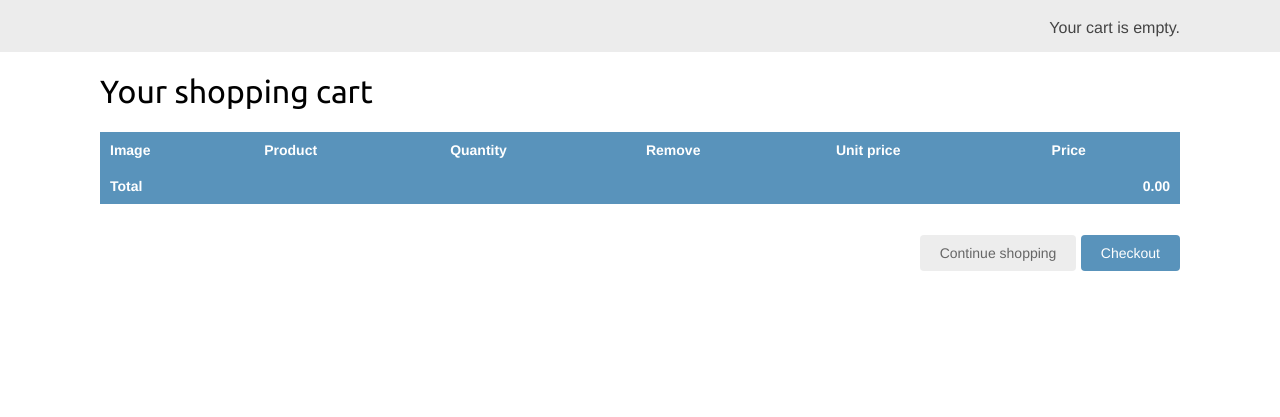
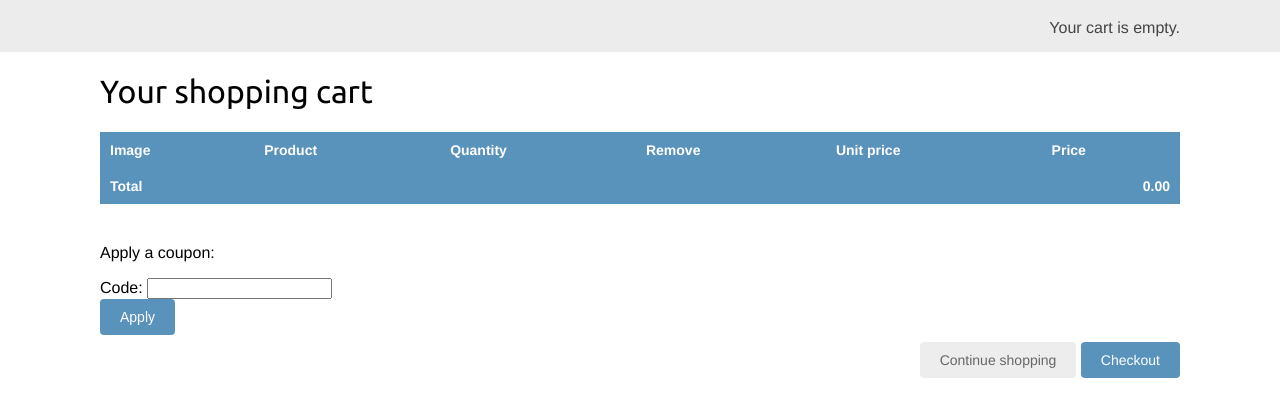
Before and after one commit to Flynotfly/myshop, a Django app: page /cart/ in a window 1280 px wide. Shown: the part 46-463 px from the top of the page. Run offline with Django 5.2, Linux system fonts and the light colour scheme; parts of the project's set-up code (start-up, migrations or seed data) failed here and were passed over.

Commit message:
Add apply coupon form for cart detail template

```diff
--- a/cart/templates/cart/detail.html
+++ b/cart/templates/cart/detail.html
@@ -70,6 +70,12 @@
             </tr>
         </tbody>
     </table>
+    <p>Apply a coupon:</p>
+    <form action="{% url 'coupons:apply' %}" method="post">
+        {{ coupon_apply_form }}
+        <input type="submit" value="Apply">
+        {% csrf_token %}
+    </form>
     <p class="text-right">
         <a href="{% url 'shop:product_list' %}" class="button light">Continue shopping</a>
         <a href="{% url 'orders:order_create' %}" class="button">Checkout</a>
```
